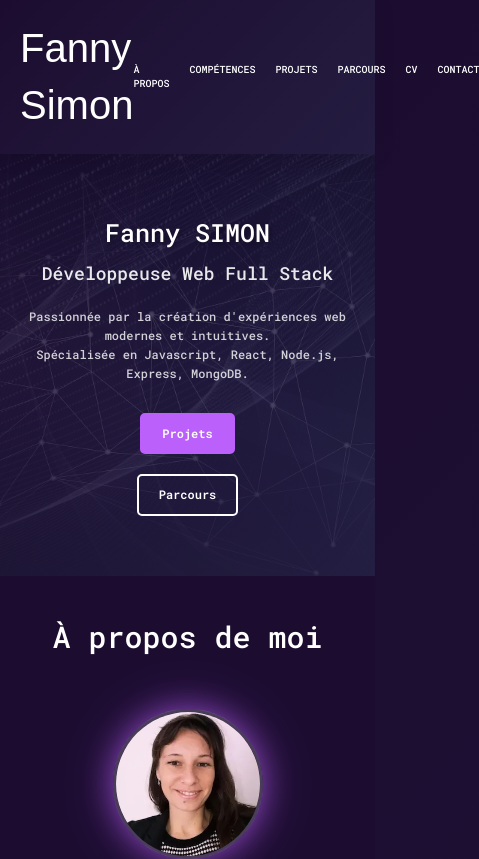
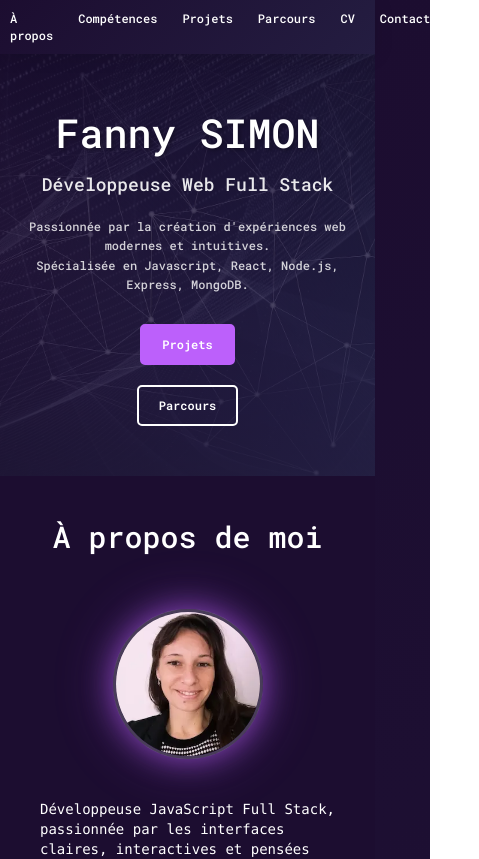
Before and after one commit to ProjetsDevFanny/Projet8_OCR_Portfolio, a React (Vite) app: page / in a window 390 px wide. Shown: the top 859 px of the page, 479 px wide, since content can reach past the window. Built offline with nearby package versions, Linux system fonts and the light colour scheme; a web font is replaced by a local one.

Commit message:
responsive tablet done, WIP(header): responsive mobile

```diff
--- a/src/Components/Header/header.scss
+++ b/src/Components/Header/header.scss
@@ -23,8 +23,10 @@
     padding: 0rem 2rem;
     margin: 0 auto;
 
-    @include mobile {
-      padding: 2rem;
+    @include tablet {
+      justify-content: space-around;
+      flex-wrap: wrap;
+      padding: 1rem;
     }
   }
 
@@ -32,9 +34,13 @@
     @include font-style(4rem);
     color: $white;
 
+    @include tablet {
+     display: none;
+    }
+
     &, a {
       font-family: $font-signature;
-     }
+    }
   }
 
   &__nav {
@@ -42,11 +48,7 @@
     gap: 4rem;
 
     @include tablet {
-      gap: 3rem;
-    }
-
-    @include mobile {
-      gap: 2rem;
+      gap: 2.5rem;
     }
 
     a {
@@ -54,17 +56,6 @@
       text-decoration: none;
       color: $white;
       position: relative;
-
-      @include tablet {
-        @include font-style(1.4rem);
-      }
-
-      @include mobile {
-        @include font-style(1rem);
-        text-transform: uppercase;
-      }
     }
-
-
   }
 }
--- a/src/Components/Hero/hero.scss
+++ b/src/Components/Hero/hero.scss
@@ -42,7 +42,7 @@
         text-shadow: 2px 2px 4px rgba(0,0,0,0.3);
 
         @include tablet {
-          font-size: 2.5rem;
+          font-size: 4rem;
         }
       }
 
--- a/src/Components/Sections/History/History-Items/historyItem.scss
+++ b/src/Components/Sections/History/History-Items/historyItem.scss
@@ -48,17 +48,12 @@
         }
       }
 
-
     .timeline-item__dot {
       right: -1.25rem;
-
-      @include tablet {
-        right: 10rem;
-      }
     }
 
     .timeline-item__date {
-      left: 47.5rem;
+      left: calc(100% + 2rem); // Position fixe relative au conteneur
     }
   }
 
@@ -84,13 +79,12 @@
       }
     }
 
-
     .timeline-item__dot {
       left: -1.25rem;
     }
 
     .timeline-item__date {
-      right: 47.5rem;
+      right: calc(100% + 2rem); // Position fixe relative au conteneur
     }
   }
 
@@ -109,7 +103,7 @@
     backdrop-filter: blur(10px);
     border: 1px solid rgba(255, 255, 255, 0.2);
     border-radius: 10px;
-    padding: 2rem;
+    padding: 1.5rem 2rem;
     position: relative;
     transition: all 0.3s ease;
 
@@ -125,7 +119,7 @@
     }
 
     @include tablet {
-      max-width: 400px;
+      max-width: 70vw;
       padding: 1.5rem;
     }
 
@@ -181,7 +175,7 @@
     box-shadow: 0 0 0 3px rgba(188, 96, 251, 0.3);
 
     @include tablet {
-      left: 18% !important;
+      left: 8% !important;
       right: auto !important;
       top: 4rem;
       transform: translateX(-50%) !important;
--- a/src/Components/Sections/History/History-global/history.scss
+++ b/src/Components/Sections/History/History-global/history.scss
@@ -42,7 +42,7 @@
     transform: translateX(-50%);
 
     @include tablet {
-      left: 18%;
+      left: 8%;
     }
   }
 }
```
